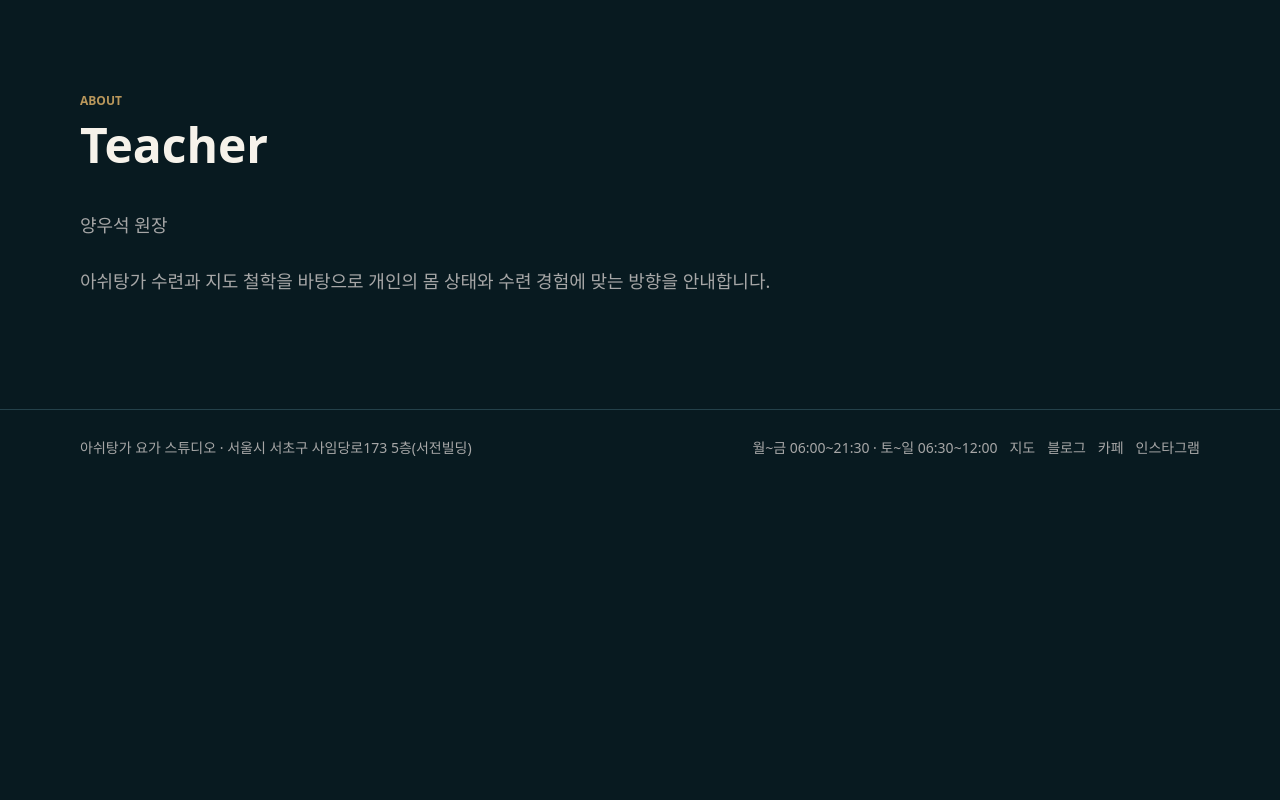
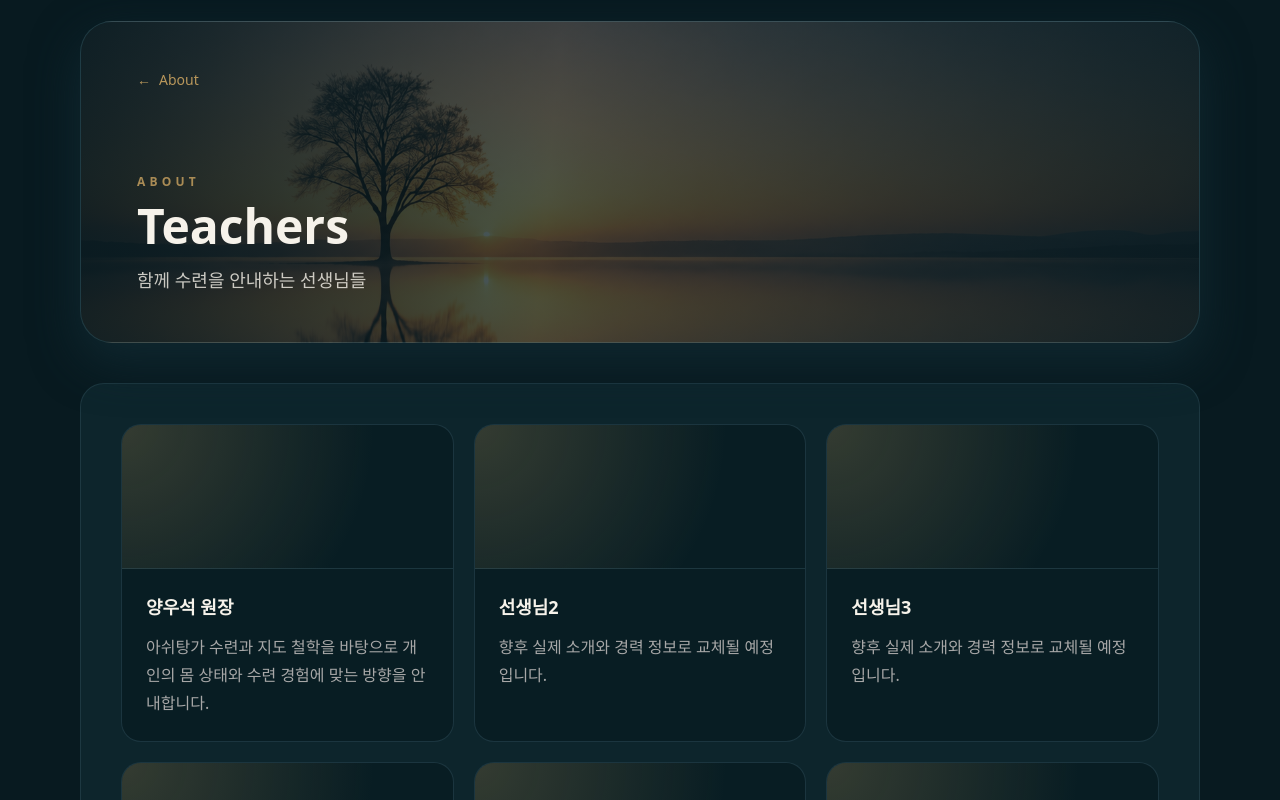
Before and after one commit to Andrea3004/ashtanga-web, a Next.js app: page /about/teachers in a window 1280 px wide. Shown: the part 100-900 px from the top of the page. Before the commit the page ends 800 px from the top, so only its background shows below. Built offline with nearby package versions, Linux system fonts and the light colour scheme.

Commit message:
Enhance About detail pages with hero sections

```diff
--- a/src/app/about/philosophy/page.tsx
+++ b/src/app/about/philosophy/page.tsx
@@ -1,4 +1,4 @@
-import { Section } from "@/components/Section";
+import { AboutDetailLayout } from "@/components/AboutDetailLayout";
 
 export const metadata = {
   title: "Philosophy"
@@ -6,18 +6,27 @@ export const metadata = {
 
 export default function PhilosophyPage() {
   return (
-    <main>
-      <Section eyebrow="About" title="Philosophy">
-        <div className="max-w-3xl space-y-6 text-lg leading-8 text-muted">
-          <p>체계적인 프로그램과 검증된 시스템이어서 너무나 쉬운 아쉬탕가 요가</p>
-          <p>
+    <AboutDetailLayout
+      eyebrow="ABOUT"
+      title="Philosophy"
+      description="체계적인 프로그램과 검증된 시스템"
+    >
+      <div className="grid gap-6 lg:grid-cols-[1.1fr_0.9fr]">
+        <article className="rounded-[1.25rem] border border-line/70 bg-background/70 p-8">
+          <p className="text-sm font-black uppercase tracking-[0.3em] text-gold">철학의 핵심</p>
+          <p className="mt-4 text-lg leading-8 text-muted">
+            체계적인 프로그램과 검증된 시스템이어서 너무나 쉬운 아쉬탕가 요가
+          </p>
+        </article>
+        <article className="rounded-[1.25rem] border border-line/70 bg-background/70 p-8">
+          <p className="text-lg leading-8 text-muted">
             아쉬탕가 요가는 단지 ‘운동’이 아닙니다.
             그것은 유연성, 근지구력, 신진대사, 집중력, 그리고 육체와 의식의 균형이라는
             다섯 개의 축을 통해 모든 연령의 결핍을 정교하게 보완하고,
             삶의 에너지를 회복하게 해주는 ‘완성형 요가 수련법’입니다.
           </p>
-        </div>
-      </Section>
-    </main>
+        </article>
+      </div>
+    </AboutDetailLayout>
   );
 }
--- a/src/app/about/studio/page.tsx
+++ b/src/app/about/studio/page.tsx
@@ -1,4 +1,4 @@
-import { Section } from "@/components/Section";
+import { AboutDetailLayout } from "@/components/AboutDetailLayout";
 
 export const metadata = {
   title: "Studio"
@@ -6,17 +6,31 @@ export const metadata = {
 
 export default function StudioPage() {
   return (
-    <main>
-      <Section eyebrow="About" title="Studio">
-        <div className="max-w-3xl space-y-6 text-lg leading-8 text-muted">
-          <p>작은 관찰</p>
-          <p>몸과 호흡, 그리고 감각을 세심하게 바라보는 것에서 수련은 시작됩니다.</p>
-          <p>꾸준한 리듬</p>
-          <p>특별한 재능보다 중요한 것은 반복과 리듬입니다. 작은 실천이 깊은 변화를 만듭니다.</p>
-          <p>성장의 기록</p>
-          <p>수련 데이터와 개인 피드백을 통해 자신의 변화를 객관적으로 확인하며 꾸준한 성장을 이어갑니다.</p>
-        </div>
-      </Section>
-    </main>
+    <AboutDetailLayout
+      eyebrow="ABOUT"
+      title="Studio"
+      description="조용히 깊어지는 수련을 위한 공간"
+    >
+      <div className="grid gap-6 lg:grid-cols-3">
+        <article className="rounded-[1.25rem] border border-line/70 bg-background/70 p-6">
+          <p className="text-sm font-black uppercase tracking-[0.3em] text-gold">작은 관찰</p>
+          <p className="mt-4 text-lg leading-8 text-muted">
+            몸과 호흡, 그리고 감각을 세심하게 바라보는 것에서 수련은 시작됩니다.
+          </p>
+        </article>
+        <article className="rounded-[1.25rem] border border-line/70 bg-background/70 p-6">
+          <p className="text-sm font-black uppercase tracking-[0.3em] text-gold">꾸준한 리듬</p>
+          <p className="mt-4 text-lg leading-8 text-muted">
+            특별한 재능보다 중요한 것은 반복과 리듬입니다. 작은 실천이 깊은 변화를 만듭니다.
+          </p>
+        </article>
+        <article className="rounded-[1.25rem] border border-line/70 bg-background/70 p-6">
+          <p className="text-sm font-black uppercase tracking-[0.3em] text-gold">성장의 기록</p>
+          <p className="mt-4 text-lg leading-8 text-muted">
+            요가원 전용 앱을 통해 수련 데이터와 개인 피드백을 확인하며 자신의 변화를 객관적으로 파악하고, 꾸준한 성장을 이어갑니다.
+          </p>
+        </article>
+      </div>
+    </AboutDetailLayout>
   );
 }
--- a/src/app/about/teachers/page.tsx
+++ b/src/app/about/teachers/page.tsx
@@ -1,4 +1,16 @@
-import { Section } from "@/components/Section";
+import { AboutDetailLayout } from "@/components/AboutDetailLayout";
+
+const teachers = [
+  {
+    name: "양우석 원장",
+    description: "아쉬탕가 수련과 지도 철학을 바탕으로 개인의 몸 상태와 수련 경험에 맞는 방향을 안내합니다."
+  },
+  { name: "선생님2", description: "향후 실제 소개와 경력 정보로 교체될 예정입니다." },
+  { name: "선생님3", description: "향후 실제 소개와 경력 정보로 교체될 예정입니다." },
+  { name: "선생님4", description: "향후 실제 소개와 경력 정보로 교체될 예정입니다." },
+  { name: "선생님5", description: "향후 실제 소개와 경력 정보로 교체될 예정입니다." },
+  { name: "선생님6", description: "향후 실제 소개와 경력 정보로 교체될 예정입니다." }
+];
 
 export const metadata = {
   title: "Teacher"
@@ -6,13 +18,22 @@ export const metadata = {
 
 export default function TeachersPage() {
   return (
-    <main>
-      <Section eyebrow="About" title="Teacher">
-        <div className="max-w-3xl space-y-6 text-lg leading-8 text-muted">
-          <p>양우석 원장</p>
-          <p>아쉬탕가 수련과 지도 철학을 바탕으로 개인의 몸 상태와 수련 경험에 맞는 방향을 안내합니다.</p>
-        </div>
-      </Section>
-    </main>
+    <AboutDetailLayout
+      eyebrow="ABOUT"
+      title="Teachers"
+      description="함께 수련을 안내하는 선생님들"
+    >
+      <div className="grid gap-5 md:grid-cols-2 xl:grid-cols-3">
+        {teachers.map((teacher) => (
+          <article key={teacher.name} className="overflow-hidden rounded-[1.25rem] border border-line/70 bg-background/70">
+            <div className="h-36 border-b border-line/70 bg-[radial-gradient(circle_at_top_left,_rgba(185,151,91,0.25),_transparent_70%)]" />
+            <div className="p-6">
+              <p className="text-lg font-black text-text">{teacher.name}</p>
+              <p className="mt-3 text-base leading-7 text-muted">{teacher.description}</p>
+            </div>
+          </article>
+        ))}
+      </div>
+    </AboutDetailLayout>
   );
 }
--- /dev/null
+++ b/src/components/AboutDetailLayout.tsx
@@ -0,0 +1,72 @@
+import Link from "next/link";
+import type { ReactNode } from "react";
+
+type AboutDetailLayoutProps = {
+  eyebrow: string;
+  title: string;
+  description: string;
+  heroImage?: string;
+  children: ReactNode;
+};
+
+export function AboutDetailLayout({
+  eyebrow,
+  title,
+  description,
+  heroImage = "/images/about-hero.png",
+  children
+}: AboutDetailLayoutProps) {
+  const heroBackground = heroImage
+    ? `linear-gradient(95deg, rgba(8, 26, 32, 0.94) 0%, rgba(8, 26, 32, 0.72) 42%, rgba(8, 26, 32, 0.9) 100%), url(${heroImage})`
+    : `linear-gradient(95deg, rgba(8, 26, 32, 0.94) 0%, rgba(8, 26, 32, 0.72) 100%)`;
+
+  return (
+    <main className="min-h-screen bg-background text-text">
+      <section className="px-5 py-8 sm:px-8 lg:px-20 lg:py-10">
+        <div
+          className="relative overflow-hidden rounded-[2rem] border border-line/80 bg-surface shadow-soft"
+          style={{
+            backgroundImage: heroBackground,
+            backgroundPosition: "center",
+            backgroundRepeat: "no-repeat",
+            backgroundSize: "cover"
+          }}
+        >
+          <div className="relative flex min-h-[320px] flex-col justify-between px-6 py-8 sm:px-10 sm:py-10 lg:px-14 lg:py-12">
+            <div className="flex items-center justify-start">
+              <Link
+                href="/about"
+                className="inline-flex items-center gap-2 text-sm font-medium text-gold transition-colors duration-200 hover:text-text"
+              >
+                <span aria-hidden="true">←</span>
+                <span>About</span>
+              </Link>
+            </div>
+
+            <div className="max-w-2xl">
+              <p className="mb-3 text-xs font-black uppercase tracking-[0.35em] text-gold/90">{eyebrow}</p>
+              <h1 className="text-3xl font-black leading-tight sm:text-4xl lg:text-5xl">{title}</h1>
+              <p className="mt-4 max-w-xl text-base leading-7 text-text/80 sm:text-lg">{description}</p>
+            </div>
+          </div>
+        </div>
+
+        <div className="mx-auto mt-10 max-w-6xl">
+          <div className="rounded-[1.5rem] border border-line/70 bg-surface/80 p-6 sm:p-8 lg:p-10">
+            {children}
+
+            <div className="mt-10 border-t border-line/60 pt-6">
+              <Link
+                href="/about"
+                className="inline-flex items-center gap-2 text-sm font-medium text-gold transition-colors duration-200 hover:text-text"
+              >
+                <span aria-hidden="true">←</span>
+                <span>About으로 돌아가기</span>
+              </Link>
+            </div>
+          </div>
+        </div>
+      </section>
+    </main>
+  );
+}
```
Also changed, not shown: public/images/about-hero.png (added), public/images/about-hero.svg (added).
